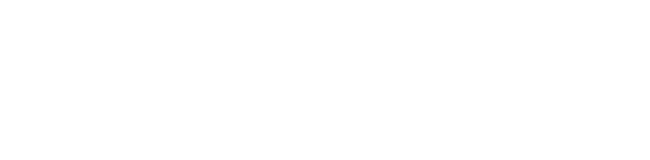
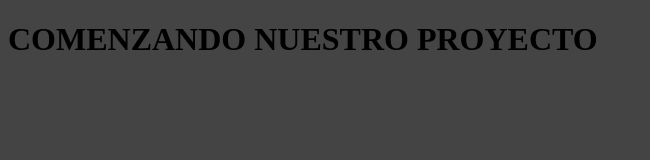
Before and after one commit to HubertPercy/ProyectoGIT1, a plain HTML site: page index.html in a window 1280 px wide. Shown: the whole page, without its empty margins (0-650 px from the left). Drawn offline with Linux system fonts and the light colour scheme.

Commit message:
Titulo y Color

```diff
--- /dev/null
+++ b/css/estilos.css
@@ -0,0 +1,3 @@
+body{
+    background: #444;
+}
--- a/index.html
+++ b/index.html
@@ -5,8 +5,10 @@
     <meta http-equiv="X-UA-Compatible" content="IE=edge">
     <meta name="viewport" content="width=device-width, initial-scale=1.0">
     <title>Document</title>
+    <link rel="stylesheet" href="css/estilos.css">
 </head>
 <body>
+    <h1>COMENZANDO NUESTRO PROYECTO</h1>
 
 </body>
 </html>
```
Also changed, not shown: js/main.js (added).
